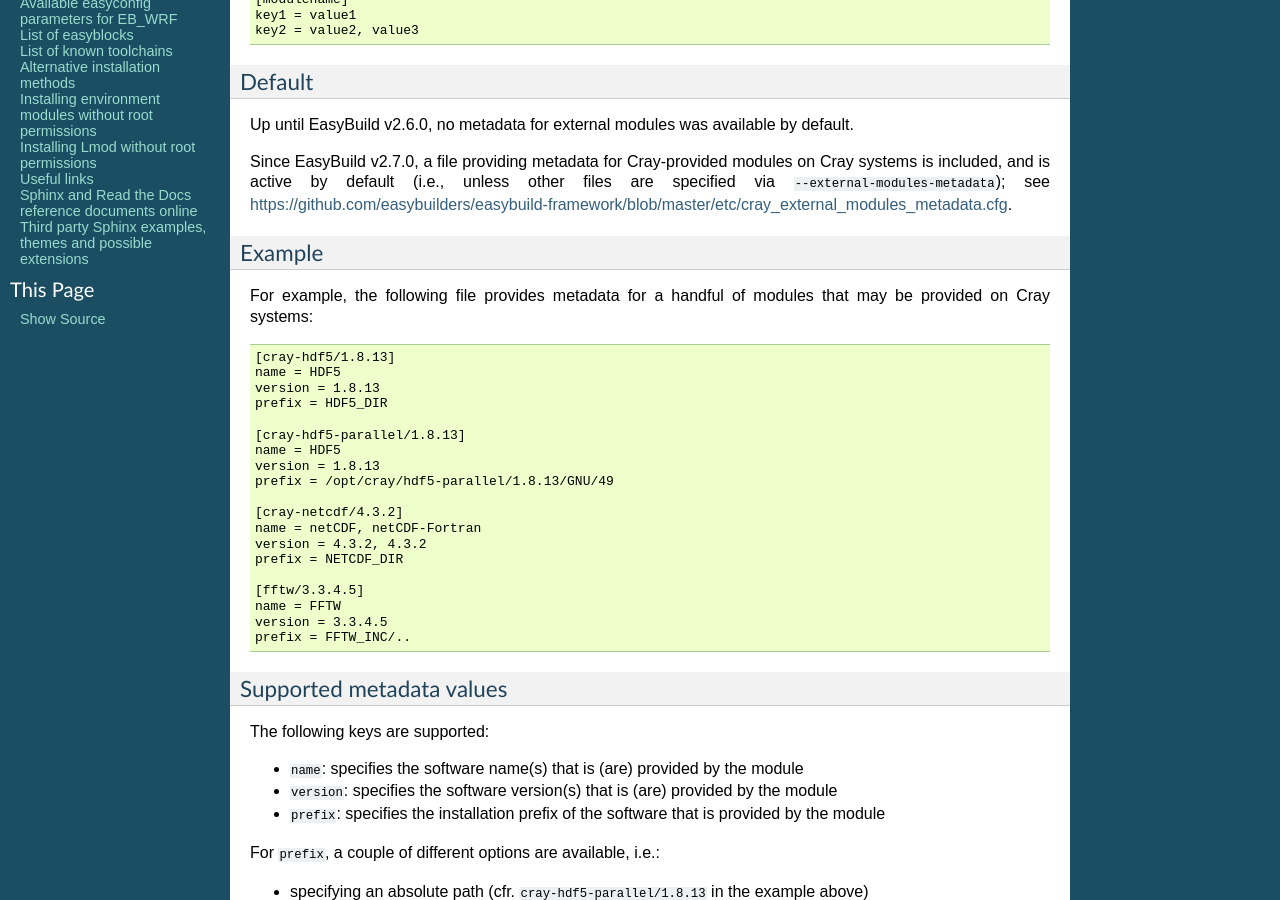
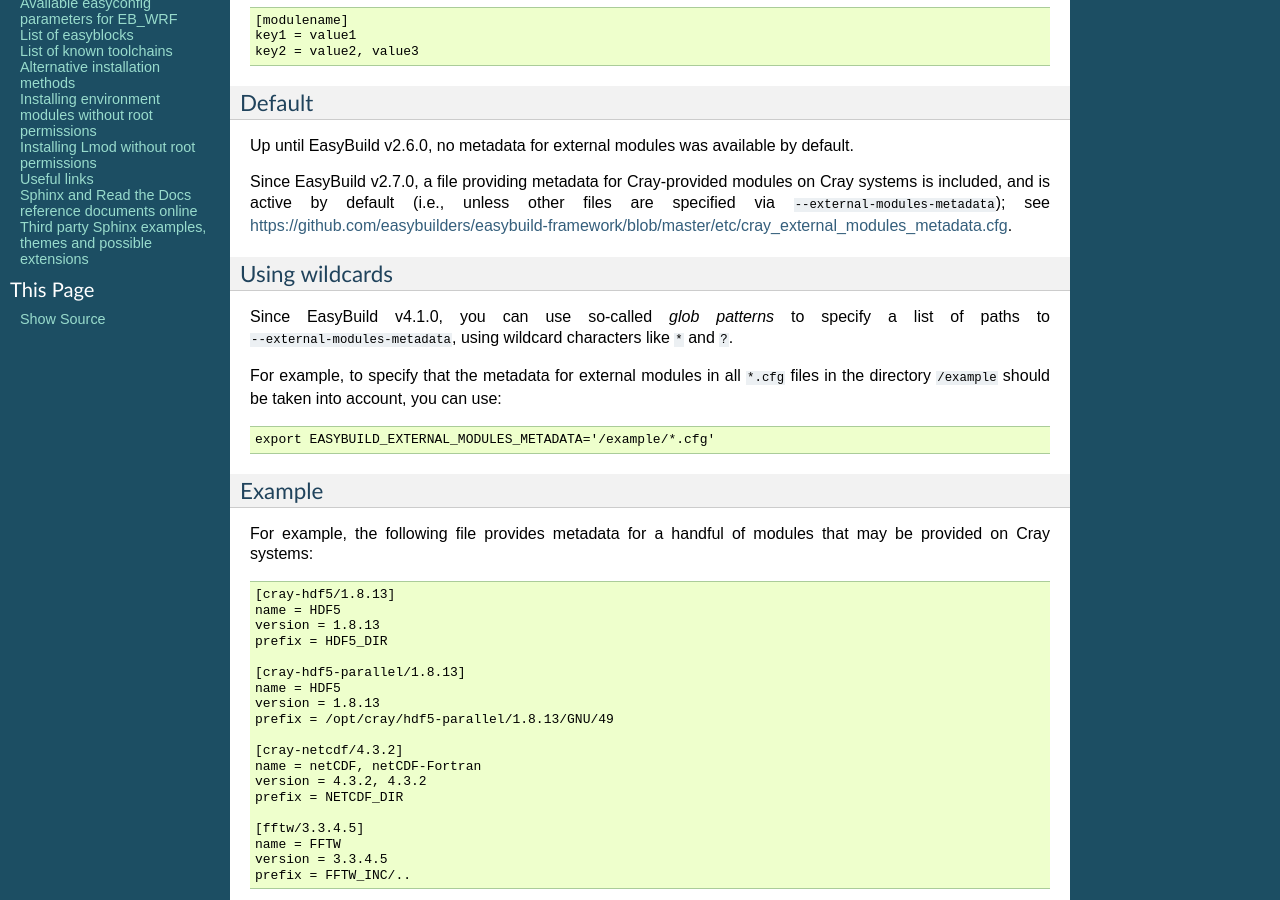
Before and after one commit to easybuilders/easybuild, a Sphinx documentation site: the page built from docs/Using_external_modules.rst, in a window 1280 px wide and 900 px high, scrolled down 1036 px. Built offline with Sphinx 7.4.7, drawn with Linux system fonts in a browser that asks for light colours; pages that are not in the unit, such as notebooks, are missing from menus.

Commit message:
add subsection on use of wildcards in --external-modules-metadata

```diff
--- a/docs/Using_external_modules.rst
+++ b/docs/Using_external_modules.rst
@@ -58,6 +58,17 @@
 Since EasyBuild v2.7.0, a file providing metadata for Cray-provided modules on Cray systems is included,
 and is active by default (i.e., unless other files are specified via ``--external-modules-metadata``);
 see https://github.com/easybuilders/easybuild-framework/blob/master/etc/cray_external_modules_metadata.cfg.
+
+Using wildcards
+~~~~~~~~~~~~~~~
+
+Since EasyBuild v4.1.0, you can use so-called *glob patterns* to specify a list of paths
+to ``--external-modules-metadata``, using wildcard characters like ``*`` and ``?``.
+
+For example, to specify that the metadata for external modules in all ``*.cfg`` files in the directory ``/example``
+should be taken into account, you can use::
+
+  export EASYBUILD_EXTERNAL_MODULES_METADATA='/example/*.cfg'
 
 Example
 ~~~~~~~
```
